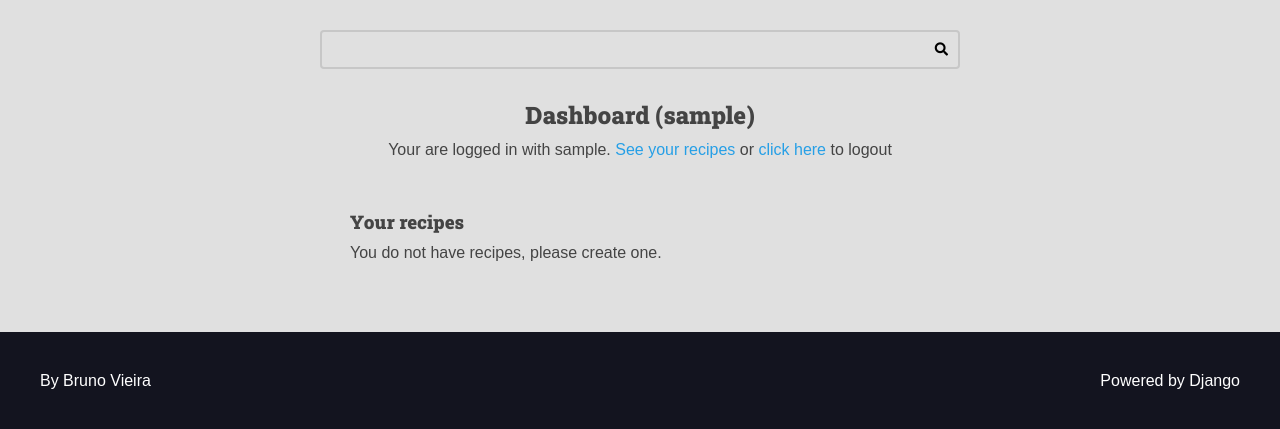
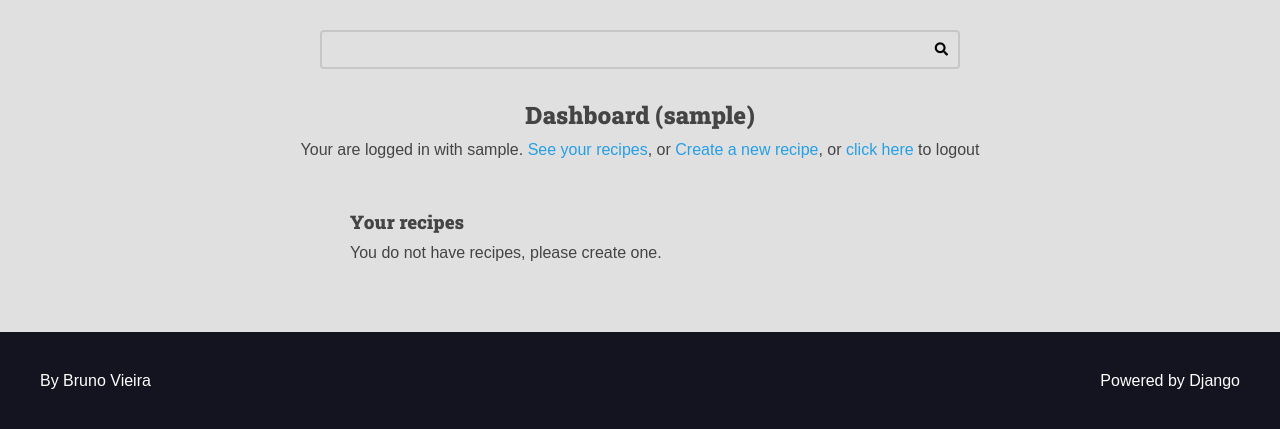
Before and after one commit to Vieira2v/Project-Recipes, a Django app: page /authors/dashboard/ in a window 1280 px wide. Shown: the part 130-559 px from the top of the page. Run offline with Django 4.2, Linux system fonts and the light colour scheme; the visitor is signed in with stand-in values (Sample User, id 1); data that the repository does not hold is empty.

Commit message:
Dashboard para criar nova receita.

```diff
--- a/authors/templates/authors/partials/login_message.html
+++ b/authors/templates/authors/partials/login_message.html
@@ -2,7 +2,8 @@
 <div class="login-message">
   Your are logged in with
   {{ request.user.username }}.
-  <a class="your-recipes"href="{% url "authors:dashboard" %}">See your recipes</a> or
+  <a class="your-recipes"href="{% url "authors:dashboard" %}">See your recipes</a>, or
+  <a href="{% url "authors:dashboard_recipe_new" %}">Create a new recipe</a>, or
   <form class="inline-form" action="{% url "authors:logout" %}" method='POST'>
     {% csrf_token %}
     <input type="hidden" name="username" value="{{ request.user.username }}">
--- a/authors/urls.py
+++ b/authors/urls.py
@@ -11,6 +11,11 @@ urlpatterns = [
     path('logout/', views.logout_view, name='logout'),
     path('dashboard/', views.dashboard, name='dashboard'),
     path(
+        'dashboard/recipe/new/',
+        views.dashboard_recipe_new,
+        name='dashboard_recipe_new'
+        ),
+    path(
         'dashboard/recipe/<int:id>/edit/',
         views.dashboard_recipe_edit,
         name='dashboard_recipe_edit'
--- a/authors/views.py
+++ b/authors/views.py
@@ -113,9 +113,23 @@ def dashboard_recipe_edit(request, id):
         raise Http404()
 
     form = AuthorRecipeForm(
-        data=request.POST or None,
+        data=request.POST or None,  # dados de textos aqui
+        files=request.FILES or None,  # Arquivos binários vem aqui
         instance=recipe
     )
+
+    if form.is_valid():
+        # Agora, o form é válido e eu posso tentar salvar
+        recipe = form.save(commit=False)
+
+        recipe.author = request.user
+        recipe.preparation_steps_is_html = False
+        recipe.is_published = False
+
+        recipe.save()
+
+        messages.success(request, 'Sua receita foi salva com sucesso!')
+        return redirect(reverse('authors:dashboard_recipe_edit', args=(id,)))
 
     return render(
         request,
@@ -124,3 +138,33 @@ def dashboard_recipe_edit(request, id):
             'form': form
         }
     )
+
+
+@login_required(login_url='authors:login', redirect_field_name='next')
+def dashboard_recipe_new(request):
+    form = AuthorRecipeForm(
+        data=request.POST or None,
+        files=request.FILES or None,
+    )
+
+    if form.is_valid():
+        recipe: Recipe = form.save(commit=False)
+
+        recipe.author = request.user
+        recipe.preparation_steps_is_html = False
+        recipe.is_published = False
+
+        recipe.save()
+
+        messages.success(request, 'Sua receita foi salva com sucesso!')
+        return redirect(reverse('authors:dashboard_recipe_edit',
+                                args=(recipe.id,)))
+
+    return render(
+        request,
+        'authors/pages/dashboard_recipe.html',
+        context={
+            'form': form,
+            'form_action': reverse('authors:dashboard_recipe_new')
+        }
+    )
```
Also changed, not shown: base_templates/global/partials/form.html (+6 -1 lines).
